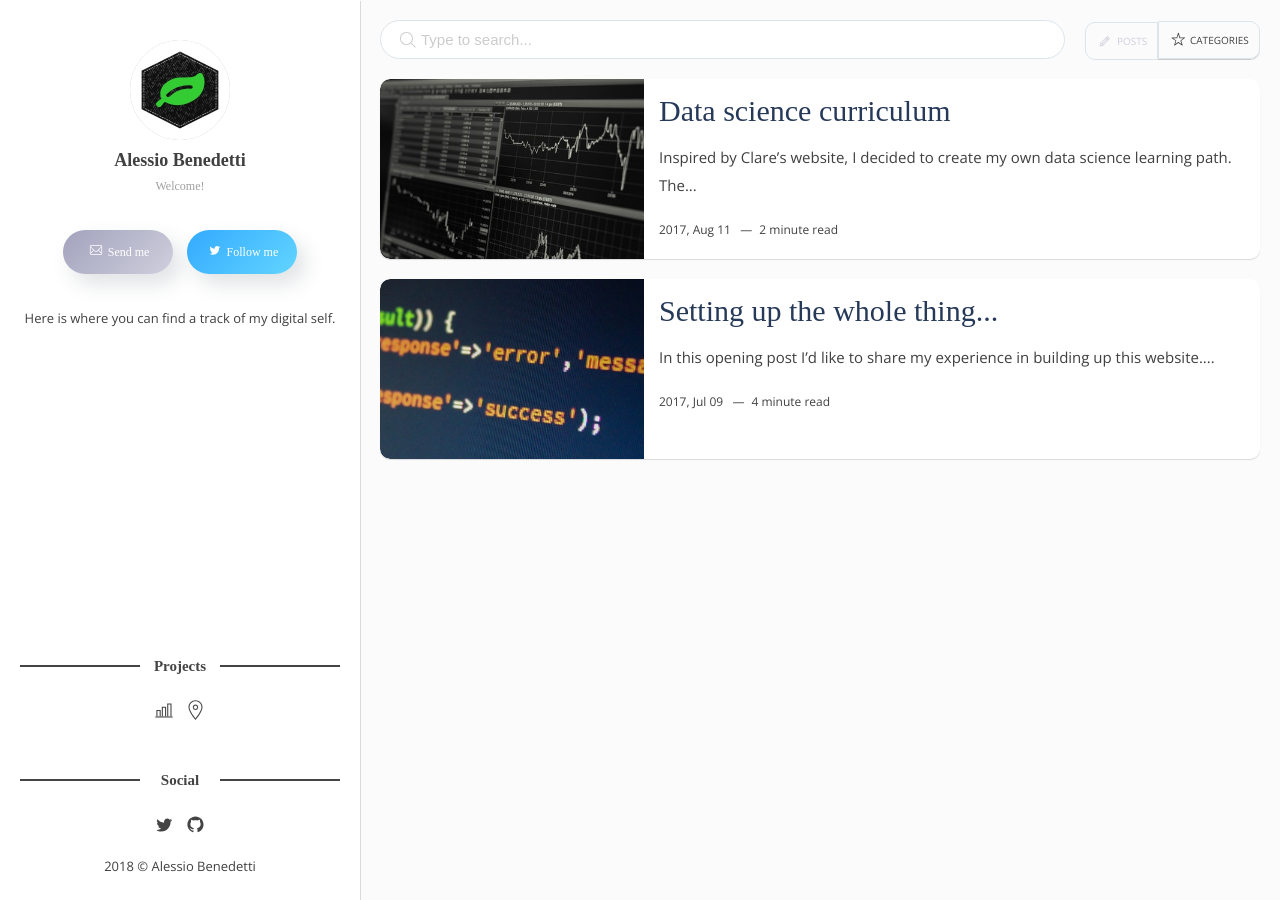
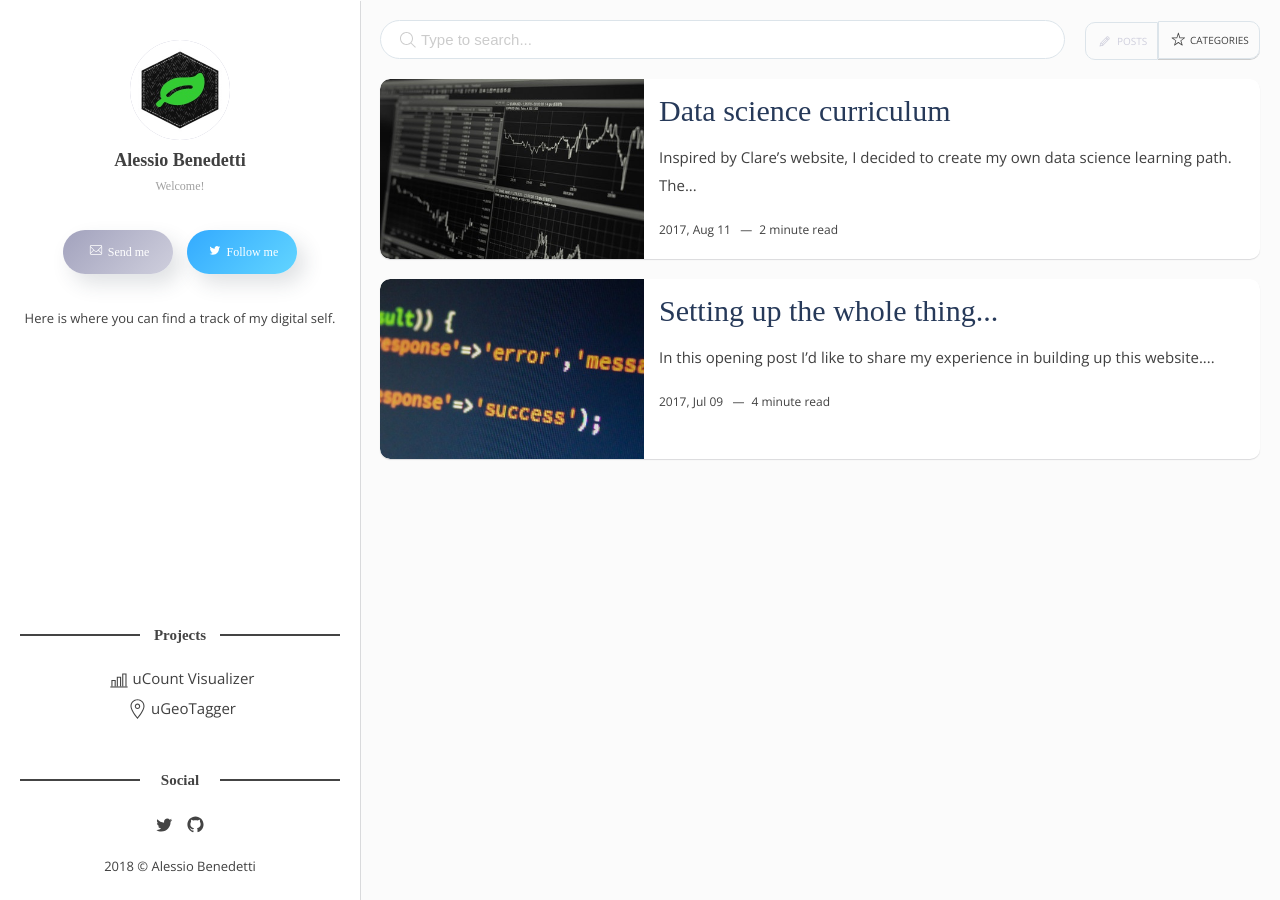
Before and after one commit to abenedetti/abenedetti.github.io, a Jekyll site: the page built from index.html, in a window 1280 px wide. Built offline with Jekyll 4.4.1, drawn with Linux system fonts in a browser that asks for light colours; some web fonts are replaced; the list of posts is cut into pages by our own code.

Commit message:
projects view update

```diff
--- a/_layouts/home.html
+++ b/_layouts/home.html
@@ -29,8 +29,9 @@ layout: default
     <div class="c-social">
       <div class="c-social__title">Projects</div>
 		<ul class="c-social__list u-lists-reset">
-			<li class="c-social__item"><a href="http://thelab.alessiobenedetti.com/shiny/uCountVis/" target="_blank"><div data-icon='ei-chart' data-size='s'></div></a></li>
-			<li class="c-social__item"><a href="http://thelab.alessiobenedetti.com/shiny/uGeoTagger/" target="_blank"><div data-icon='ei-location' data-size='s'></div></a></li>
+			<a href="http://thelab.alessiobenedetti.com/shiny/uCountVis/" target="_blank"><div data-icon='ei-chart' data-size='s'></div></a>uCount Visualizer
+			<br>
+			<a href="http://thelab.alessiobenedetti.com/shiny/uGeoTagger/" target="_blank"><div data-icon='ei-location' data-size='s'></div></a>uGeoTagger
 		</ul>
 	  <br>
 	  <div class="c-social__title">Social</div>
```
Also changed, not shown: 13 other files.
